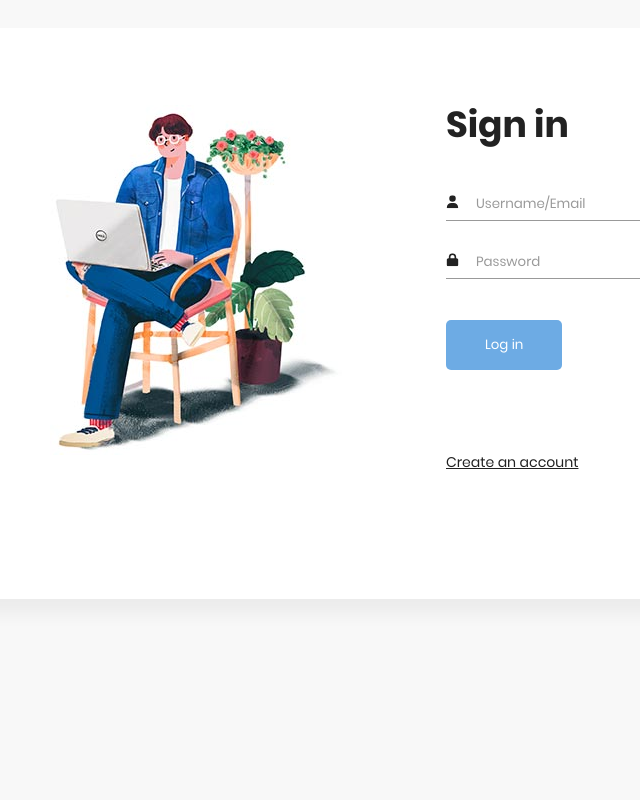
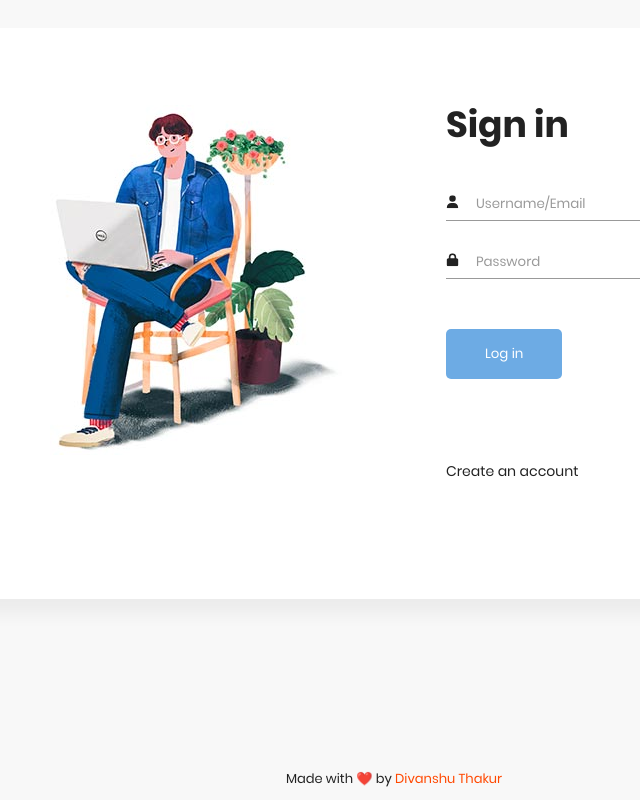
Before and after one commit to divanshu-thakur/todo-mern-app, a React (Create React App) app in the folder client/: page /SignIn in a window 1280 px wide. Shown: the whole page, without its empty margins (254-894 px from the left). Built offline with nearby package versions, Linux system fonts and the light colour scheme; a web font is replaced by a local one.

Commit message:
Added footer and form handler

```diff
--- a/client/package.json
+++ b/client/package.json
@@ -3,16 +3,20 @@
   "version": "0.1.0",
   "private": true,
   "dependencies": {
+    "@hookform/resolvers": "^3.4.2",
     "@testing-library/jest-dom": "^5.17.0",
     "@testing-library/react": "^13.4.0",
     "@testing-library/user-event": "^13.5.0",
     "axios": "^1.7.2",
+    "formik": "^2.4.6",
     "react": "^18.3.1",
     "react-dom": "^18.3.1",
+    "react-hot-toast": "^2.4.1",
     "react-icons": "^5.2.1",
     "react-router-dom": "^6.23.1",
     "react-scripts": "5.0.1",
-    "web-vitals": "^2.1.4"
+    "web-vitals": "^2.1.4",
+    "yup": "^1.4.0"
   },
   "scripts": {
     "start": "react-scripts start",
--- a/client/src/components/SignUp.jsx
+++ b/client/src/components/SignUp.jsx
@@ -2,8 +2,23 @@ import SignUpImage from "../images/signup-image.jpg";
 import { FaUser, FaLock } from "react-icons/fa6";
 import { MdEmail } from "react-icons/md";
 import { Link } from "react-router-dom";
+import { useFormik } from "formik";
+
+const initialValues = {
+  userName: "",
+  email: "",
+  password: "",
+  confirmPassword: "",
+};
 
 const SignUp = () => {
+  const { values, errors, handleChange, handleBlur, handleSubmit } = useFormik({
+    initialValues,
+    onSubmit: (values) => {
+      console.log(values);
+    },
+  });
+
   return (
     <>
       <div className="main">
@@ -12,53 +27,61 @@ const SignUp = () => {
           <div className="signup-content">
             <div className="signup-form">
               <h2 className="form-title">Sign up</h2>
-              <form method="POST" className="register-form" id="register-form">
+              <form className="register-form" onSubmit={handleSubmit}>
                 <div className="form-group">
-                  <label for="name">
+                  <label>
                     {/* <i className="zmdi zmdi-account material-icons-name"></i> */}
                     <FaUser />
                   </label>
                   <input
                     type="text"
-                    name="name"
-                    id="name"
+                    name="userName"
                     placeholder="Username"
+                    value={values.userName}
+                    onChange={handleChange}
+                    onBlur={handleBlur}
                   />
                 </div>
                 <div className="form-group">
-                  <label for="email">
+                  <label>
                     {/* <i className="zmdi zmdi-email"></i> */}
                     <MdEmail />
                   </label>
                   <input
                     type="email"
                     name="email"
-                    id="email"
                     placeholder="Email"
+                    value={values.email}
+                    onChange={handleChange}
+                    onBlur={handleBlur}
                   />
                 </div>
                 <div className="form-group">
-                  <label for="pass">
+                  <label>
                     {/* <i className="zmdi zmdi-lock"></i> */}
                     <FaLock />
                   </label>
                   <input
                     type="password"
-                    name="pass"
-                    id="pass"
+                    name="password"
                     placeholder="Password"
+                    value={values.password}
+                    onChange={handleChange}
+                    onBlur={handleBlur}
                   />
                 </div>
                 <div className="form-group">
-                  <label for="re-pass">
+                  <label>
                     {/* <i className="zmdi zmdi-lock-outline"></i> */}
                     <FaLock />
                   </label>
                   <input
                     type="password"
-                    name="re_pass"
-                    id="re_pass"
+                    name="confirmPassword"
                     placeholder="Confirm Password"
+                    value={values.confirmPassword}
+                    onChange={handleChange}
+                    onBlur={handleBlur}
                   />
                 </div>
                 {/* <div className="form-group">
@@ -81,8 +104,6 @@ const SignUp = () => {
                 <div className="form-group form-button">
                   <input
                     type="submit"
-                    name="signup"
-                    id="signup"
                     className="form-submit"
                     value="Register"
                   />
--- a/client/src/css/index.css
+++ b/client/src/css/index.css
@@ -417,15 +417,16 @@ figure {
   background: #4292dc;
 }
 
-#signin {
+/* #signin {
   margin-top: 16px;
-}
+} */
 
 .signup-image-link {
   font-size: 14px;
   color: #222;
   display: block;
   text-align: center;
+  text-decoration: none;
 }
 
 .term-service {
@@ -780,4 +781,22 @@ label.valid:after {
   }
 }
 
+footer {
+  padding: 10px 0;
+  display: flex;
+  justify-content: center;
+  align-items: flex-end;
+  position: fixed;
+  bottom: 0;
+  width: 100%;
+  background: #f8f8f8;
+}
+footer a {
+  text-decoration: none;
+  color: #ff4800;
+}
+footer a:hover {
+  color: #4caf50;
+}
+
 /*# sourceMappingURL=style.css.map */
--- a/client/src/routes/MainRoute.jsx
+++ b/client/src/routes/MainRoute.jsx
@@ -1,11 +1,27 @@
 import { storage } from "../config/storage";
 import AuthenticatedRoutes from "./AuthenticatedRoutes";
 import AuthenticationRoutes from "./AuthenticationRoutes";
+import { Link } from "react-router-dom";
 
 const MainRoute = () => {
   let token = storage.fetch.authToken();
 
-  return <>{token ? <AuthenticatedRoutes /> : <AuthenticationRoutes />}</>;
+  return (
+    <>
+      {token ? <AuthenticatedRoutes /> : <AuthenticationRoutes />}
+      <footer>
+        <div>
+          Made with ❤️ by <span />
+          <Link
+            to="https://www.linkedin.com/in/divanshu-thakur/"
+            target="_blank"
+          >
+            Divanshu Thakur
+          </Link>
+        </div>
+      </footer>
+    </>
+  );
 };
 
 export default MainRoute;
```
Also changed, not shown: 1 other file (tests, documents, lock files or other folders).
